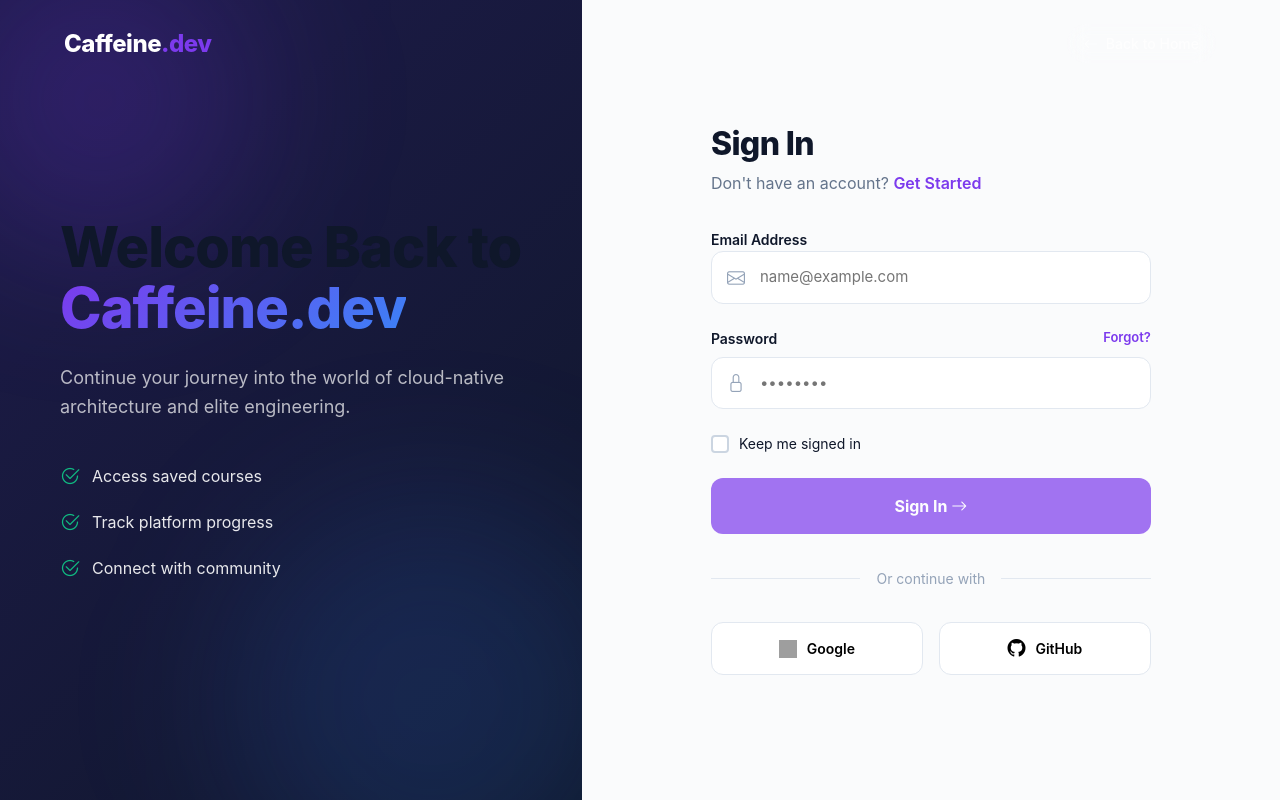
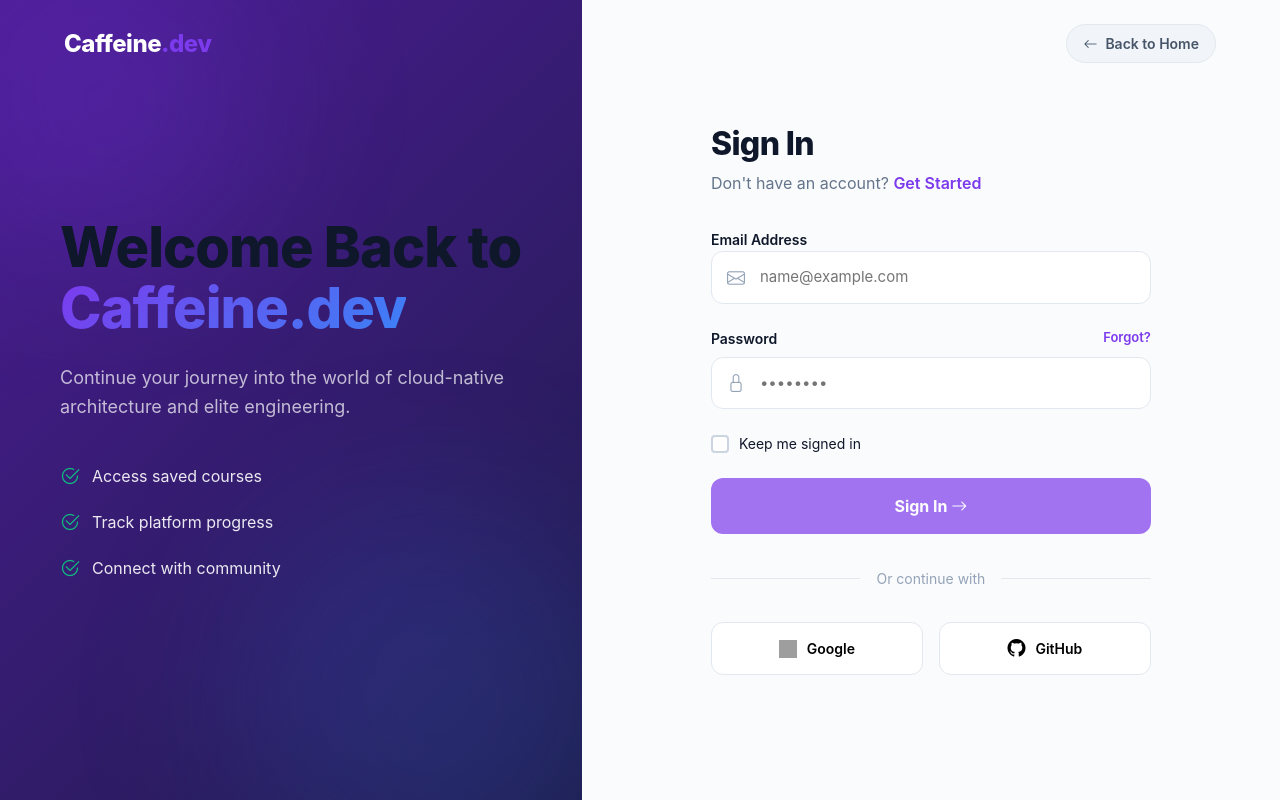
Before and after one commit to triilok10/CodeNClubApplication, an Angular app: page /login in a window 1280 px wide. Built offline with nearby package versions, Linux system fonts and the light colour scheme; grey boxes are pictures that could not be loaded.

Commit message:
done the required changes

```diff
--- a/src/Components/Auth/auth-header/auth-header.css
+++ b/src/Components/Auth/auth-header/auth-header.css
@@ -36,22 +36,22 @@
     display: flex;
     align-items: center;
     gap: 8px;
-    color: rgba(255, 255, 255, 0.7);
+    color: #475569;
     text-decoration: none;
     font-size: 14px;
-    font-weight: 500;
+    font-weight: 600;
     transition: all 0.3s ease;
     padding: 8px 16px;
     border-radius: 100px;
-    background: rgba(255, 255, 255, 0.05);
-    backdrop-filter: blur(10px);
-    border: 1px solid rgba(255, 255, 255, 0.1);
+    background: #f1f5f9;
+    border: 1px solid #e2e8f0;
 }
 
 .btn-back:hover {
-    color: white;
-    background: rgba(255, 255, 255, 0.1);
+    color: #7c3aed;
+    background: white;
     transform: translateX(-4px);
+    box-shadow: 0 4px 12px rgba(0, 0, 0, 0.05);
 }
 
 @media (max-width: 576px) {
--- a/src/Components/Auth/get-started/get-started.css
+++ b/src/Components/Auth/get-started/get-started.css
@@ -14,7 +14,7 @@
     display: flex;
     flex-direction: column;
     justify-content: center;
-    background: linear-gradient(135deg, #0f172a 0%, #1e1b4b 100%);
+    background: linear-gradient(135deg, #1e1b4b 0%, #4c1d95 100%);
     overflow: hidden;
 }
 
--- a/src/Components/Auth/get-started/get-started.html
+++ b/src/Components/Auth/get-started/get-started.html
@@ -8,13 +8,13 @@
             </p>
 
             <div class="testimonial-box">
-                <p>"Caffeine.dev completely changed how I approach backend architecture. The projects are literally
-                    industry-grade."</p>
+                <p>"I believe that knowledge grows when shared. Caffeine.dev is my contribution to making the developer
+                    community more inclusive and connected."</p>
                 <div class="testimonial-user">
-                    <img src="https://i.pravatar.cc/150?u=sarah" alt="Sarah J.">
+                    <img src="https://trilok-web-app.web.app/assets/images/trilok_01.jpg" alt="Trilok Swami">
                     <div>
-                        <strong>Sarah Jenkins</strong>
-                        <span>Senior Dev @ TechCloud</span>
+                        <strong>Trilok Swami</strong>
+                        <span>Software Engineer, Atishay Limited</span>
                     </div>
                 </div>
             </div>
--- a/src/Components/Auth/login/login.css
+++ b/src/Components/Auth/login/login.css
@@ -13,7 +13,7 @@
     display: flex;
     flex-direction: column;
     justify-content: center;
-    background: linear-gradient(135deg, #1e1b4b 0%, #0f172a 100%);
+    background: linear-gradient(135deg, #4c1d95 0%, #1e1b4b 100%);
     overflow: hidden;
 }
 
--- a/src/Components/Common/header/header.html
+++ b/src/Components/Common/header/header.html
@@ -52,7 +52,7 @@
       <!-- Right Buttons -->
       <div class="d-flex gap-3 align-items-center">
         <a href="/login" class="text-decoration-none text-muted fw-semibold small px-2">Log In</a>
-        <button href="/get-started" class="btn btn-violet-solid btn-sm px-4">Get Started</button>
+        <a href="/get-started" class="btn btn-violet-solid btn-sm px-4">Get Started</a>
       </div>
     </div>
   </div>
```
